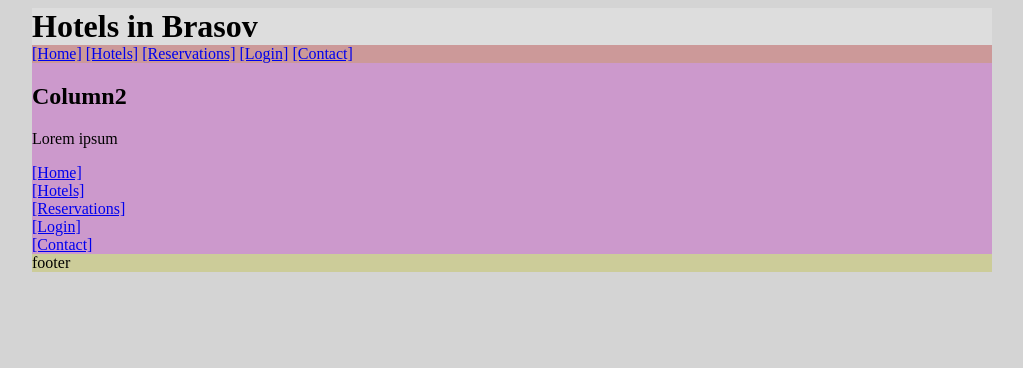
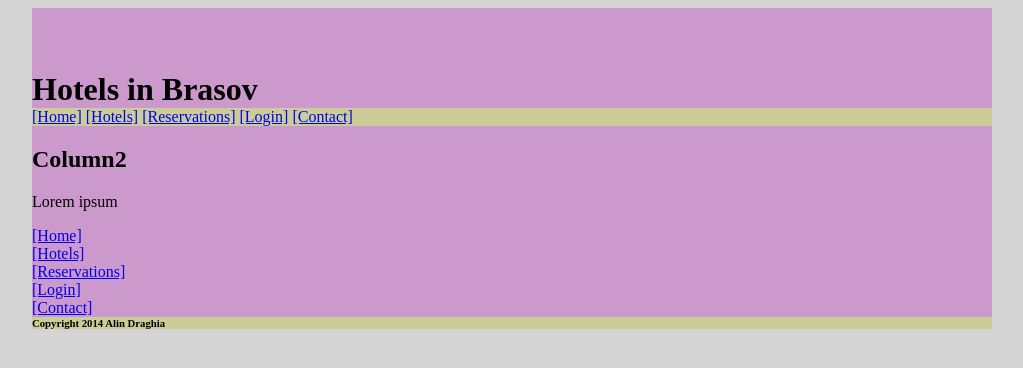
Before and after one commit to alin-draghia/hotel-reservation-system, a PHP site: page /hotels.php in a window 1280 px wide. Shown: the top 368 px of the page, without its empty margins (128-1151 px from the left). Run offline with PHP 8.4, Linux system fonts and the light colour scheme.

Commit message:
more css styling

```diff
--- a/footer.php
+++ b/footer.php
@@ -1,6 +1,6 @@
             </div>
             <div id="footer">
-                <p>footer</p>
+                <h6>Copyright 2014 Alin Draghia</h6>
             </div>
         </div>
     </body>
--- a/style.css
+++ b/style.css
@@ -15,22 +15,27 @@ body {//
 	min-height: 100%;
 	margin: 0 auto;
 	padding: 0;
-	background: #c9c;
+	background: #CC99CC;
+	background-color: #CC99CC;
 }
 
 #header {
-	background: #ddd;
+	background: #CC99CC;
+	position: relative;
+	height: 100px;
 	margin: 0;
 	padding: 0;
 }
 
 #header h1 {
-	margin: 0;
+	margin: 0px;
+	position: absolute;
+	bottom: 0;
 	padding: 0;
 }
 
 #nav {
-	background: #c99;
+	background: #cc9;
 	margin: 0;
 	padding: 0;
 }
@@ -86,7 +91,8 @@ s
 
 }
 
-#login-form {
+#login-form form {
+	background-color: #CC99CC;
 	width: 350px;
 	margin-top: 100px;
 	margin-bottom: 100px;
@@ -138,7 +144,7 @@ s
 }
 
 #hotel-list th {
-	background-color: green;
+	background-color: #CC99CC;
 	color: white;
 }
 
@@ -149,10 +155,10 @@ s
 #reservation-form form {
 	background-color: #CC99CC;
 	width: 50%;
-	margin-top: 20px;
 	margin-left: auto;
 	margin-right: auto;
-	margin-bottom: 20px;
+	margin-top: 100px;
+	margin-bottom: 100px;
 }
 #reservation-form label {
 	text-align: right;
```
